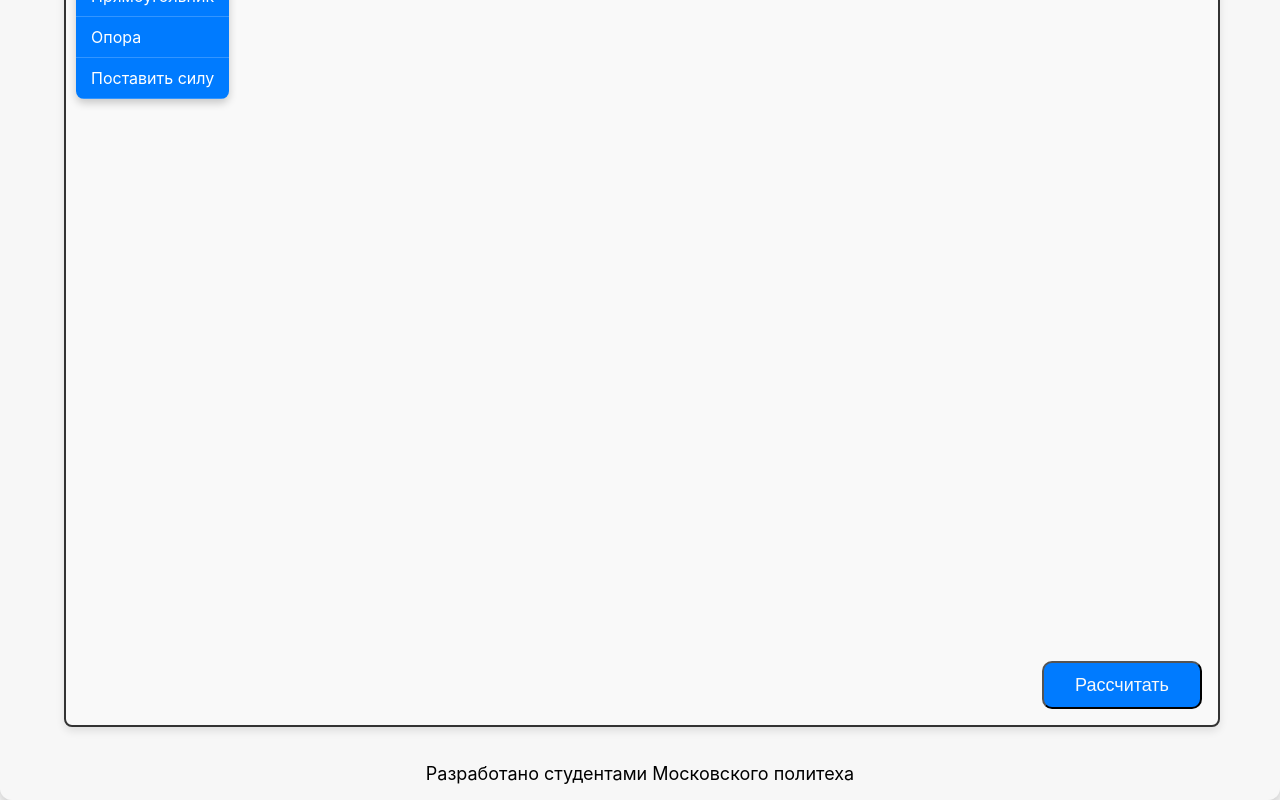
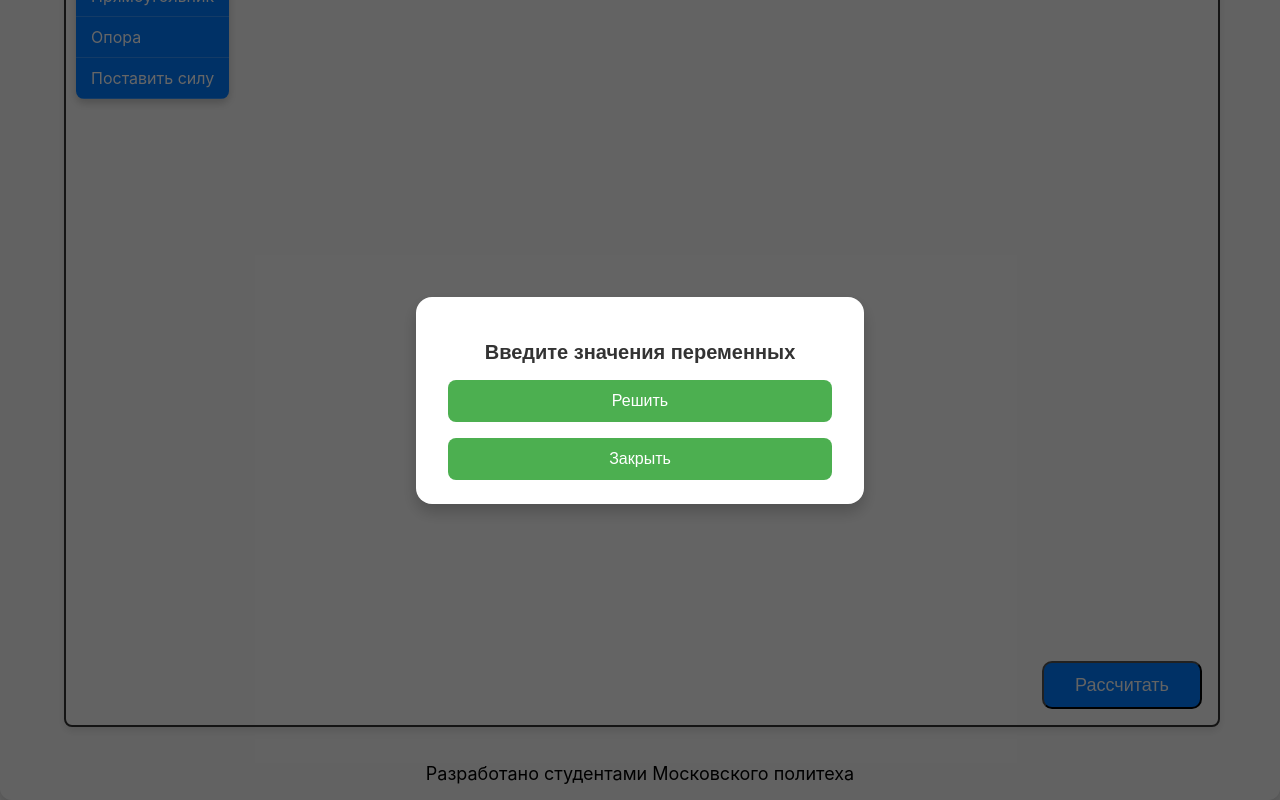
Before and after one commit to nikitakuvsh/sopromat-soulutions, a React (Create React App) app: page / in a window 1280 px wide. Both pictures are taken after a click on the button "Рассчитать". Shown: the part 1321-2121 px from the top of the page. Built offline with nearby package versions, Linux system fonts and the light colour scheme.

Commit message:
add modalnfo

```diff
--- a/src/App.js
+++ b/src/App.js
@@ -5,6 +5,7 @@ import Footer from '../src/components/layouts/Footer/Footer';
 import MainPage from './components/MainPage/MainPage';
 import HowItWorks from './components/HowItWorks/HowItWorks';
 import Task from './components/Task/Task';
+import ModalInfoTask from './components/ModalInfoTask/ModalInfoTask';
 
 function App() {
   return (
--- /dev/null
+++ b/src/components/ModalInfoTask/ModalInfoTask.css
@@ -0,0 +1,90 @@
+/* Блок для модального окна */
+.modal-info-task {
+    position: fixed;
+    top: 0;
+    left: 0;
+    width: 100%;
+    height: 100%;
+    background-color: rgba(0, 0, 0, 0.6); /* Полупрозрачный фон */
+    display: flex;
+    align-items: center;
+    justify-content: center;
+    z-index: 1000;
+}
+
+/* Контейнер содержимого */
+.modal-info-task__content {
+    background-color: #ffffff; /* Белый фон */
+    border-radius: 16px; /* Закругленные углы */
+    padding: 24px 32px; /* Внутренние отступы */
+    box-shadow: 0 8px 16px rgba(0, 0, 0, 0.2); /* Тень для объема */
+    max-width: 600px; /* Максимальная ширина */
+    width: 30%;
+    font-family: "Arial", sans-serif; /* Универсальный шрифт */
+    animation: fadeIn 0.3s ease-in-out;
+}
+
+/* Заголовок модального окна */
+.modal-info-task__title {
+    font-size: 20px;
+    font-weight: bold;
+    color: #333; /* Темно-серый текст */
+    margin-bottom: 16px;
+    text-align: center;
+}
+
+/* Список переменных */
+.modal-info-task__list {
+    list-style: none; /* Убираем маркеры */
+    padding: 0;
+    margin: 0;
+}
+
+.modal-info-task__list-item {
+    font-size: 16px;
+    margin-bottom: 12px;
+    color: #555; /* Средний серый */
+    display: flex;
+    align-items: center;
+    justify-content: space-between;
+}
+
+/* Поле ввода */
+.modal-info-task__input {
+    padding: 8px;
+    border: 1px solid #ccc; /* Светло-серая рамка */
+    border-radius: 8px;
+    width: 85%; /* Умеренная ширина */
+    font-size: 14px;
+    margin-right: 1rem;
+    margin-left: 1rem;
+}
+
+/* Кнопка закрытия */
+.modal-info-task__button {
+    background-color: #4CAF50; /* Зеленый цвет */
+    color: #fff; /* Белый текст */
+    border: none;
+    border-radius: 8px;
+    padding: 12px 24px;
+    cursor: pointer;
+    font-size: 16px;
+    transition: background-color 0.3s ease;
+    margin-top: 16px;
+    display: block;
+    width: 100%;
+}
+
+.modal-info-task__button:hover {
+    background-color: #45a049; /* Более темный зеленый при наведении */
+}
+
+/* Анимация появления */
+@keyframes fadeIn {
+    from {
+        opacity: 0;
+    }
+    to {
+        opacity: 1;
+    }
+}
--- /dev/null
+++ b/src/components/ModalInfoTask/ModalInfoTask.jsx
@@ -0,0 +1,52 @@
+import React from "react";
+import "./ModalInfoTask.css";
+
+function ModalInfoTask({ shapes, onClose }) {
+    return (
+        <div className="modal-info-task">
+            <div className="modal-info-task__content">
+                <h3 className="modal-info-task__title">Введите значения переменных</h3>
+                <ul className="modal-info-task__list">
+                    {shapes.map((shape, index) => (
+                        <li className="modal-info-task__list-item" key={index}>
+                            {shape.type === "square" && (
+                                <>
+                                     A{index + 1}:
+                                    <input
+                                        className="modal-info-task__input"
+                                        type="number"
+                                        placeholder="Введите значение"
+                                    /> мм²
+                                </>
+                            )}
+                            {shape.type === "rectangle" && (
+                                <>
+                                    A{index + 1}:
+                                    <input
+                                        className="modal-info-task__input"
+                                        type="number"
+                                        placeholder="Введите значение"
+                                    /> мм²
+                                </>
+                            )}
+                            {shape.type === "force" && (
+                                <>
+                                    Сила F{index + 1}: Направление {shape.direction}
+                                    <input
+                                        className="modal-info-task__input"
+                                        type="number"
+                                        placeholder="Введите значение"
+                                    />
+                                </>
+                            )}
+                        </li>
+                    ))}
+                </ul>
+                <button className="modal-info-task__button">Решить</button>
+                <button className="modal-info-task__button" onClick={onClose}>Закрыть</button>
+            </div>
+        </div>
+    );
+}
+
+export default ModalInfoTask;
--- a/src/components/Task/Task.jsx
+++ b/src/components/Task/Task.jsx
@@ -1,6 +1,7 @@
 import React, { useState, useRef } from "react";
 import Draggable from "react-draggable";
 import './Task.css';
+import ModalInfoTask from "../ModalInfoTask/ModalInfoTask";
 
 function Task() {
     const [shapes, setShapes] = useState([]);
@@ -10,6 +11,7 @@ function Task() {
     const [forceDirection, setForceDirection] = useState(null);
     const [forcePosition, setForcePosition] = useState(null);
     const [isSelectingForce, setIsSelectingForce] = useState(false);
+    const [isModalInfoOpen, setModalInfoOpen] = useState(false);
     const palleteRef = useRef(null);
 
     const addSquare = () => {
@@ -44,7 +46,7 @@ function Task() {
         if (isSelectingForce) {
             const rect = palleteRef.current.getBoundingClientRect();
             const x = e.clientX - rect.left;
-            const y = e.clientY - rect.top;
+            const y = (e.clientY - rect.top) / 2;
             setForcePosition({ left: x, top: y });
             setForceModalOpen(true);
             setIsSelectingForce(false);
@@ -78,6 +80,10 @@ function Task() {
             data.y = paletteBounds.bottom - itemBounds.height;
         }
     };
+
+    const handleCalculateClick = () => {
+        setModalInfoOpen(true);
+    }
 
     return (
         <div className="task__container">
@@ -121,7 +127,7 @@ function Task() {
                                         style={{
                                             position: 'absolute',
 
-                                            left: '-650%',
+                                            left: '-930%',
                                             transform: `translate(-50%, -50%) ${shape.direction === 'left' ? 'rotate(180deg)' : ''}`,
                                             width: '100px',  // Длина стрелки
                                             height: '5px',   // Толщина стрелки
@@ -139,7 +145,7 @@ function Task() {
                                                 borderLeft: '5px solid transparent',
                                                 borderRight: '5px solid transparent',
                                                 borderTop: '10px solid black',  // Наконечник стрелки
-                                                left: shape.direction === 'right' ? '750%' : 'auto',
+                                                left: shape.direction === 'right' ? '100%' : 'auto',
                                                 right: shape.direction === 'left' ? '-10%' : 'auto',
                                                 rotate: shape.direction === 'left' ? '-95deg' : 'auto',
                                             }}
@@ -150,7 +156,7 @@ function Task() {
                         ))}
                     </div>
                 </Draggable>
-                <button className="send__task">Рассчитать</button>
+                <button className="send__task" onClick={handleCalculateClick}>Рассчитать</button>
             </div>
 
             {isSupportModalOpen && (
@@ -174,6 +180,13 @@ function Task() {
                     </div>
                 </div>
             )}
+
+            {isModalInfoOpen && (
+                <ModalInfoTask
+                    shapes={shapes}
+                    onClose={() => setModalInfoOpen(false)}
+                />
+            )}
         </div>
     );
 }
```
Also changed, not shown: src/img/kolya-image.jpg (deleted).
